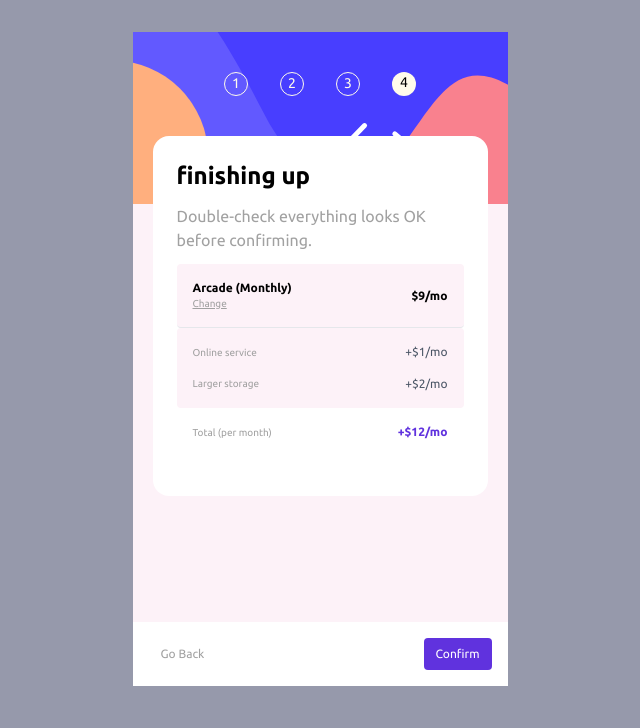
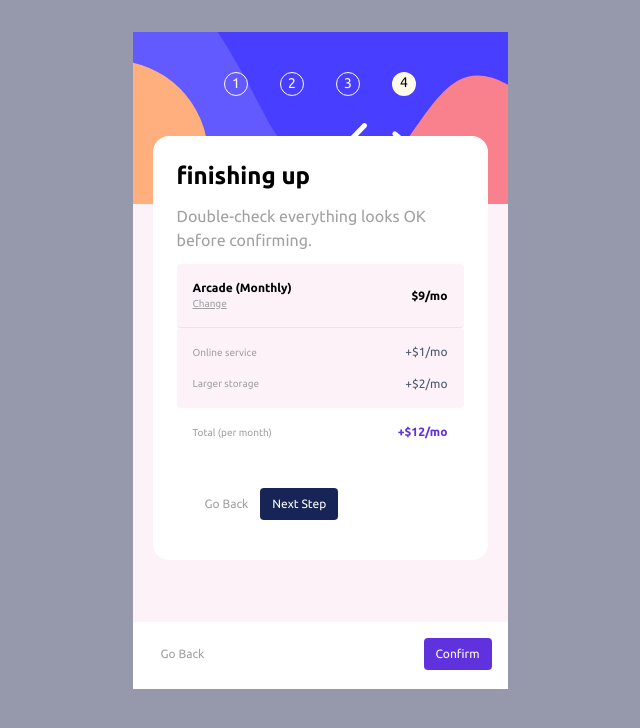
Before and after one commit to Paulo-Borges/multietapasReact, a React (Vite) app: page /finishing in a window 1280 px wide. Shown: the top 728 px of the page, without its empty margins (320-960 px from the left). Built offline with nearby package versions, Linux system fonts and the light colour scheme.

Commit message:
feat: Update FinishingPage

```diff
--- a/src/pages/FinishingPage.jsx
+++ b/src/pages/FinishingPage.jsx
@@ -1,6 +1,7 @@
 import React from "react";
 import { useNavigate } from "react-router-dom";
 import Banner from "../assets/images/bg-sidebar-mobile.svg";
+import Info from "../assets/images/bg-sidebar-desktop.svg";
 
 const FinishingPage = () => {
   const navigate = useNavigate();
@@ -9,9 +10,9 @@ const FinishingPage = () => {
     navigate("/confirm");
   }
   return (
-    <div className=" w-[375px] h-[657px] bg-wite">
-      <div className=" w-[375px] h-[590px] relative bg-pink-50 ">
-        <div className="flex justify-center ">
+    <div className=" w-[375px] h-[657px] bg-white min-[1440px]:w-[1000px] min-[1440px]:h-[590px] min-[1440px]:p-2 min-[1440px]:rounded-md">
+      <div className=" w-[375px] h-[590px] relative bg-pink-50 min-[1440px]:bg-transparent">
+        <div className="flex justify-center min-[1440px]:hidden">
           <ul className="flex absolute z-10 gap-8 pt-10 ">
             <li className="text-sm text-amber-50 border-1 w-6 h-6 rounded-full">
               1
@@ -28,9 +29,50 @@ const FinishingPage = () => {
           </ul>
           <img className="relative " src={Banner} alt="" />
         </div>
-        <form className="flex flex-col bg-white w-[335px] m-auto absolute left-5 top-26 p-6 items-start rounded-2xl">
+        <div className="max-[1439px]:hidden">
+          <div className="">
+            <ul className="flex flex-col absolute justify-end left-8 z-10 gap-8 pt-10 ">
+              <li className="text-sm text-amber-50 border-1 w-8 h-8 rounded-full p-2 flex gap-10 ">
+                1
+                <div className="flex flex-col text-start w-screen -mt-2">
+                  <span className="text-[10px] font-light text-gray-500">
+                    STEP 1
+                  </span>
+                  <h2 className="text-[12px] w-20 text-amber-50">YOUR INFO</h2>
+                </div>
+              </li>
+              <li className="text-sm text-amber-50 border-1 w-8 h-8 rounded-full p-2 flex gap-10 ">
+                2
+                <div className="text-start w-screen -mt-3">
+                  <span className="text-[10px] font-light text-gray-500">
+                    STEP 2
+                  </span>
+                  <h2 className="text-[12px] w-20 text-amber-50">
+                    SELECT PLAN
+                  </h2>
+                </div>
+              </li>
+              <li className="text-sm text-amber-50 border-1 w-8 h-8 rounded-full p-2 flex gap-10">
+                3
+                <div className="text-start w-screen -mt-4">
+                  <span className="text-[10px] text-gray-500">STEP 3</span>
+                  <h2 className="text-[12px] w-20 text-amber-50">ADD-ONS</h2>
+                </div>
+              </li>
+              <li className="text-sm bg-amber-50 w-8 h-8 rounded-full p-2 flex gap-10">
+                4
+                <div className="text-start w-screen -mt-4">
+                  <span className="text-[10px] text-gray-500">STEP 4</span>
+                  <h2 className="text-[12px] w-20 text-amber-50">SUMMARY</h2>
+                </div>
+              </li>
+            </ul>
+          </div>
+          <img src={Info} alt="" />
+        </div>
+        <form className="flex flex-col bg-white w-[335px] min-[1440px]:w-[500px] m-auto absolute left-5 min-[1440px]:left-90 top-26 p-6 items-start rounded-2xl">
           <h1 className="font-bold text-2xl mb-3">finishing up</h1>
-          <p className="flex text-left mb-3 text-neutral-400 ">
+          <p className="flex text-left mb-3 text-neutral-400 min-[1440px]:mb-10 ">
             Double-check everything looks OK before confirming.
           </p>
 
@@ -61,9 +103,24 @@ const FinishingPage = () => {
               <p className="text-xs font-bold text-[#6032de]">+$12/mo</p>
             </div>
           </div>
+          <div className="flex justify-between p-4 bg-white min-[1439px]:hidden  min-[1440px]:flex min-[1440px]:w-full">
+            <button
+              className=" bg-transparent py-2 px-3 text-xs rounded text-neutral-400 cursor-pointer"
+              onClick={() => navigate(-1)}
+            >
+              Go Back
+            </button>
+
+            <button
+              className=" bg-blue-950 py-2 px-3 text-xs rounded text-white cursor-pointer"
+              onClick={handleNextStep}
+            >
+              Next Step
+            </button>
+          </div>
         </form>
       </div>
-      <div className="flex justify-between p-4 bg-white">
+      <div className="flex justify-between p-4 bg-white min-[1439px]:hidden">
         <button
           className=" bg-transparent py-2 px-3 text-xs rounded text-neutral-400"
           onClick={() => navigate(-1)}
--- a/src/pages/PickPage.jsx
+++ b/src/pages/PickPage.jsx
@@ -11,11 +11,6 @@ const PickPage = () => {
   function handleNextStep() {
     navigate("/finishing");
   }
-
-  // function handleGoBack() {
-  //   navigate(-1);
-  // }
-
   return (
     <div className=" w-[375px] h-[657px] bg-white min-[1440px]:w-[1000px] min-[1440px]:h-[590px] min-[1440px]:p-2 min-[1440px]:rounded-md">
       <div className=" w-[375px] h-[590px] relative bg-pink-50 min-[1440px]:bg-transparent">
```
